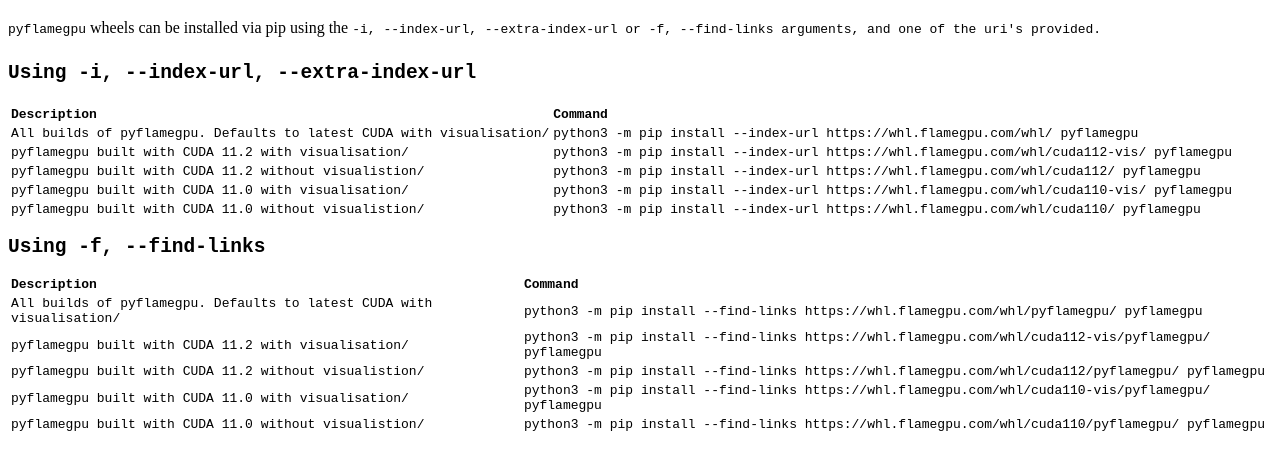
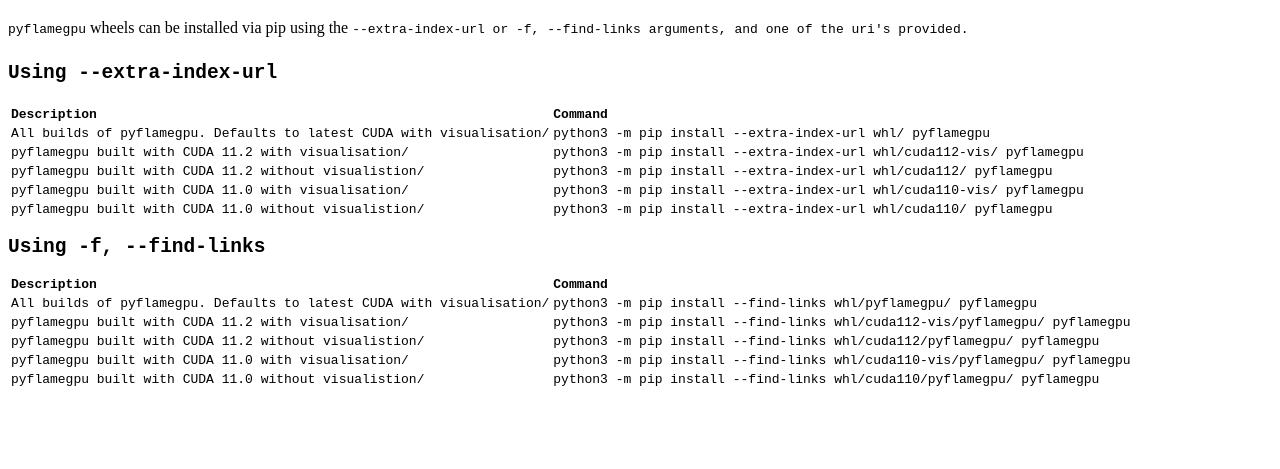
Before and after one commit to ptheywood/FLAMEGPU2-wheelhouse, a plain HTML site: page sample/wheelhouse/index.html in a window 1280 px wide. Shown: the part 61-530 px from the top of the page. Drawn offline with Linux system fonts and the light colour scheme.

Commit message:
Don't recommend --index-url, as astpretty is a dependency not in our index

```diff
--- a/sample/wheelhouse/index.html
+++ b/sample/wheelhouse/index.html
@@ -5,18 +5,18 @@
   </head>
   <body>
     <h1><code>pyflamegpu</code> Wheels</h1>
-    <p><code>pyflamegpu</code> wheels can be installed via pip using the <code>-i, --index-url<code>, <code>--extra-index-url<code> or <code>-f, --find-links</code> arguments, and one of the uri's provided.<p>
-    <h2>Using <code>-i, --index-url<code>, <code>--extra-index-url<code></h2>
+    <p><code>pyflamegpu</code> wheels can be installed via pip using the <code>--extra-index-url<code> or <code>-f, --find-links</code> arguments, and one of the uri's provided.<p>
+    <h2>Using <code>--extra-index-url<code></h2>
     <table style="text-align:left;">
         <tr>
             <th>Description</th>
             <th>Command</th>
         </tr>
-                <tr><td>All builds of pyflamegpu. Defaults to latest CUDA with visualisation/</td><td><code>python3 -m pip install --index-url https://whl.flamegpu.com/whl/ pyflamegpu</code></td></tr>
-        <tr><td>pyflamegpu built with CUDA 11.2 with visualisation/</td><td><code>python3 -m pip install --index-url https://whl.flamegpu.com/whl/cuda112-vis/ pyflamegpu</code></td></tr>
-        <tr><td>pyflamegpu built with CUDA 11.2 without visualistion/</td><td><code>python3 -m pip install --index-url https://whl.flamegpu.com/whl/cuda112/ pyflamegpu</code></td></tr>
-        <tr><td>pyflamegpu built with CUDA 11.0 with visualisation/</td><td><code>python3 -m pip install --index-url https://whl.flamegpu.com/whl/cuda110-vis/ pyflamegpu</code></td></tr>
-        <tr><td>pyflamegpu built with CUDA 11.0 without visualistion/</td><td><code>python3 -m pip install --index-url https://whl.flamegpu.com/whl/cuda110/ pyflamegpu</code></td></tr>
+                <tr><td>All builds of pyflamegpu. Defaults to latest CUDA with visualisation/</td><td><code>python3 -m pip install --extra-index-url whl/ pyflamegpu</code></td></tr>
+        <tr><td>pyflamegpu built with CUDA 11.2 with visualisation/</td><td><code>python3 -m pip install --extra-index-url whl/cuda112-vis/ pyflamegpu</code></td></tr>
+        <tr><td>pyflamegpu built with CUDA 11.2 without visualistion/</td><td><code>python3 -m pip install --extra-index-url whl/cuda112/ pyflamegpu</code></td></tr>
+        <tr><td>pyflamegpu built with CUDA 11.0 with visualisation/</td><td><code>python3 -m pip install --extra-index-url whl/cuda110-vis/ pyflamegpu</code></td></tr>
+        <tr><td>pyflamegpu built with CUDA 11.0 without visualistion/</td><td><code>python3 -m pip install --extra-index-url whl/cuda110/ pyflamegpu</code></td></tr>
     </table>
     <h2>Using <code>-f, --find-links</code></h2>
     <table style="text-align:left;">
@@ -24,11 +24,11 @@
             <th>Description</th>
             <th>Command</th>
         </tr>
-                <tr><td>All builds of pyflamegpu. Defaults to latest CUDA with visualisation/</td><td><code>python3 -m pip install --find-links https://whl.flamegpu.com/whl/pyflamegpu/ pyflamegpu</code></td></tr>
-        <tr><td>pyflamegpu built with CUDA 11.2 with visualisation/</td><td><code>python3 -m pip install --find-links https://whl.flamegpu.com/whl/cuda112-vis/pyflamegpu/ pyflamegpu</code></td></tr>
-        <tr><td>pyflamegpu built with CUDA 11.2 without visualistion/</td><td><code>python3 -m pip install --find-links https://whl.flamegpu.com/whl/cuda112/pyflamegpu/ pyflamegpu</code></td></tr>
-        <tr><td>pyflamegpu built with CUDA 11.0 with visualisation/</td><td><code>python3 -m pip install --find-links https://whl.flamegpu.com/whl/cuda110-vis/pyflamegpu/ pyflamegpu</code></td></tr>
-        <tr><td>pyflamegpu built with CUDA 11.0 without visualistion/</td><td><code>python3 -m pip install --find-links https://whl.flamegpu.com/whl/cuda110/pyflamegpu/ pyflamegpu</code></td></tr>
+                <tr><td>All builds of pyflamegpu. Defaults to latest CUDA with visualisation/</td><td><code>python3 -m pip install --find-links whl/pyflamegpu/ pyflamegpu</code></td></tr>
+        <tr><td>pyflamegpu built with CUDA 11.2 with visualisation/</td><td><code>python3 -m pip install --find-links whl/cuda112-vis/pyflamegpu/ pyflamegpu</code></td></tr>
+        <tr><td>pyflamegpu built with CUDA 11.2 without visualistion/</td><td><code>python3 -m pip install --find-links whl/cuda112/pyflamegpu/ pyflamegpu</code></td></tr>
+        <tr><td>pyflamegpu built with CUDA 11.0 with visualisation/</td><td><code>python3 -m pip install --find-links whl/cuda110-vis/pyflamegpu/ pyflamegpu</code></td></tr>
+        <tr><td>pyflamegpu built with CUDA 11.0 without visualistion/</td><td><code>python3 -m pip install --find-links whl/cuda110/pyflamegpu/ pyflamegpu</code></td></tr>
     </table>
   </body>
 </html>
```
Also changed, not shown: 2 other files.
